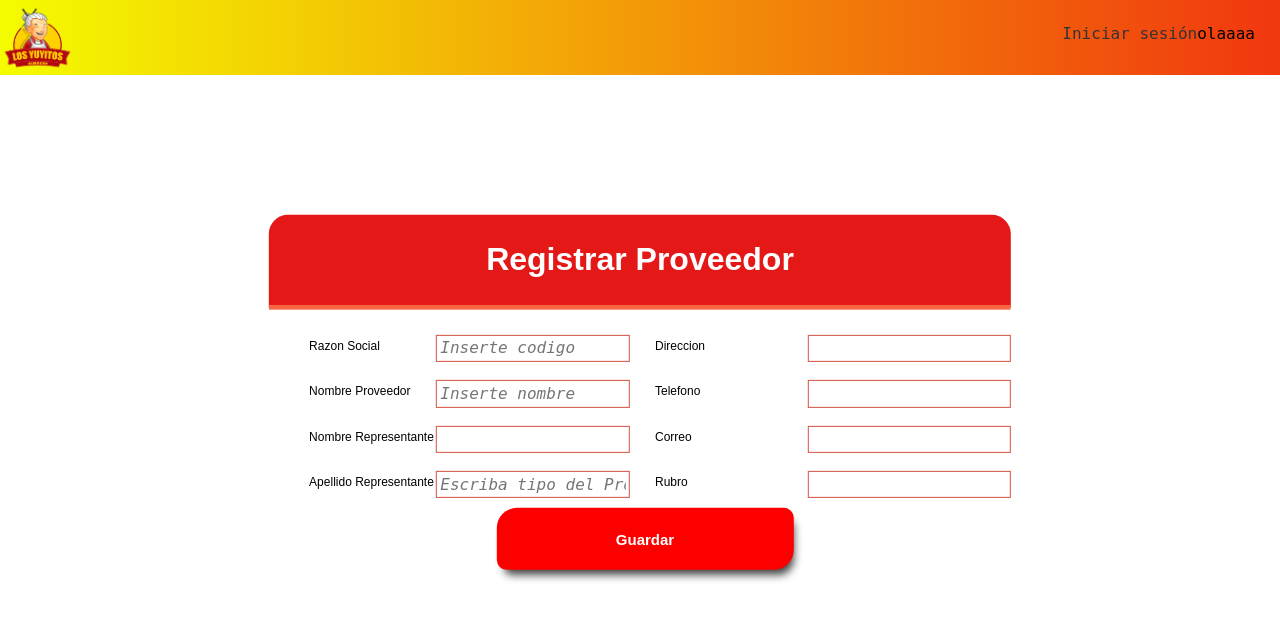
After one commit to lzbthbrq/proyectoDuoc, a Django app: page /yuyos/Registro_proveedor in a window 1280 px wide. The commit adds this page. Shown: the top 620 px of the page. Run offline with Django 3.2, Linux system fonts and the light colour scheme; some libraries are stand-ins or nearby versions.

Commit message:
registrar eliminar modificar listar

```diff
--- /dev/null
+++ b/yuyos/templates/Registro_proveedor.html
@@ -0,0 +1,46 @@
+{% extends "base.html" %}
+{% load static %}
+{% block contenido%}
+
+		<div style="width: 55%;">
+			<form action="" id="Registro_proveedor" method="POST">
+				{% csrf_token %}
+				<div id="formulario">
+					<h1>Registrar Proveedor</h1>
+				</div>
+				<div class="central">
+					<div class="boxdere">
+						<label for="razon_social">Razon Social</label>
+						<input placeholder="Inserte codigo" name="razon_social" type="number"     id="tabla">
+
+						<label for="nombre_prov">Nombre Proveedor</label>
+						<input placeholder="Inserte nombre" name="nombre_prov" type="text"     id="tabla">
+
+						<label for="Nombre_Representante">Nombre Representante</label>
+						<input  name="Nombre_Representante" type="text"     id="tabla">
+
+						<label for="Representante_Apellido">Apellido Representante</label>
+						<input placeholder="Escriba tipo del Producto" name="Representante_Apellido" type="text" id="tabla">
+
+					</div>
+
+					<div class="boxizquie">
+						<label for="direccion">Direccion</label>
+						<input name="direccion" type="text" id="rsocial">
+
+						<label for="telefono">Telefono</label>
+                        <input name="telefono" type="number" id="rsocial">
+
+                        <label for="correo">Correo</label>
+						<input name="correo" type="text" id="rsocial">
+
+						<label for="rubro">Rubro</label>
+						<input name="rubro" type="number" id="tabla">
+					</div>
+				</div>
+				<center>
+				<button name="registrar" type="submit" id="button" >Guardar</button>
+				</center>
+			</div>
+			</form>
+{% endblock %}
--- a/yuyos/templates/index.html
+++ b/yuyos/templates/index.html
@@ -25,7 +25,8 @@
                       <img class="project__image" src="{% static 'img/proveedor.png' %}" />
                       <p>PROVEEDORES</p>
                       <div class="grid__overlay">
-                        <button class="viewbutton"><a style="text-decoration: none;" href="registar_proveedor.html">Proveedor</a></button>
+                        <button class="viewbutton"><a style="text-decoration: none;" href="Registro_proveedor">Proveedor</a></button>
+                        <button class="viewbutton"><a style="text-decoration: none;" href="{% url 'Lista_proveedores' %}">Lista Proveedores</a></button>
                       </div>
                     </div>
 
--- a/yuyos/urls.py
+++ b/yuyos/urls.py
@@ -1,9 +1,13 @@
 from django.urls import path, re_path
-from .views import index, Registro_pago_cm,Registro_producto
+from .views import index, Registro_pago_cm,Registro_producto,Registro_proveedor,Eliminar_proveedor,Modificar_proveedor,Lista_proveedores
 from . import views
 
 urlpatterns = [
     path('',index,name='index'),
     path('Registro_pago_cm',Registro_pago_cm,name='Registro_pago_cm'),
-    path('Registro_producto',Registro_producto,name='Registro_producto')
+    path('Registro_producto',Registro_producto,name='Registro_producto'),
+    path('Registro_proveedor',Registro_proveedor,name='Registro_proveedor'),
+    path('Eliminar_proveedor/<razon_social>/', Eliminar_proveedor, name='Eliminar_proveedor'),
+    path('Modificar_proveedor/<razon_social>/', Modificar_proveedor, name='Modificar_proveedor'),
+    path('Lista_proveedores', Lista_proveedores, name='Lista_proveedores')
 ]
--- a/yuyos/views.py
+++ b/yuyos/views.py
@@ -1,6 +1,7 @@
 from django.shortcuts import render
 from django.views import generic
 from .models import Cliente_Moroso,Boleta,Ficha_Cliente_Moroso,Pago_Cliente_Moroso,Producto,Proveedor
+from django.contrib import messages
 
 def index(request):
     return render(request,'index.html',)
@@ -30,3 +31,67 @@ def Registro_producto(request):
         Produ.save()
 
     return render(request, 'Registro_producto.html',variables)
+
+def Registro_proveedor(request):
+
+    if request.POST:
+        Prove = Proveedor()
+        Prove.razon_social = request.POST.get('razon_social')
+        Prove.nombre_prov = request.POST.get('nombre_prov')
+        Prove.Nombre_Representante = request.POST.get('Nombre_Representante')
+        Prove.Representante_Apellido = request.POST.get('Representante_Apellido')
+        Prove.direccion = request.POST.get('direccion')
+        Prove.telefono = request.POST.get('telefono')
+        Prove.correo = request.POST.get('correo')
+        Prove.rubro = request.POST.get('rubro')
+
+        try:
+            Prove.save()
+            mensaje = "Se ha guardado el producto correctamente"
+            messages.success(request, mensaje)
+        except:
+            mensaje = "Se ha guardado el producto correctamente"
+            messages.error(request, mensaje)
+    return render(request, 'Registro_proveedor.html')
+
+def Eliminar_proveedor(request,razon_social,*args, **kwargs):
+        prove = Proveedor.objects.get(razon_social=razon_social)
+
+        try:
+            prove.delete(*args, **kwargs)
+            mensaje = "Eliminado Correctamente"
+            messages.success(request, mensaje)
+        except:
+            mensaje = "No se ha podido eliminar"
+            messages.error(request, mensaje)
+        return render('Lista_proveedores')
+
+def Modificar_proveedor(request,razon_social):
+    Prove = Proveedor.objects.get(razon_social=razon_social)
+
+    if request.POST:
+        Prove=razon_social()
+        Prove.razon_social = request.POST.get('razon_social')
+        Prove.nombre_prov = request.POST.get('nombre_prov')
+        Prove.Nombre_Representante = request.POST.get('Nombre_Representante')
+        Prove.Representante_Apellido = request.POST.get('Representante_Apellido')
+        Prove.direccion = request.POST.get('direccion')
+        Prove.telefono = request.POST.get('telefono')
+        Prove.correo = request.POST.get('correo')
+        Prove.rubro = request.POST.get('rubro')
+
+        try:
+            Prove.save()
+            mensaje = 'Proveedor Guardado Correctamente'
+            messages.success(request, mensaje)
+        except:
+            mensaje = 'No se pudo Guardar'
+            messages.error(request, mensaje)
+
+
+def Lista_proveedores(request):
+    Prove = Proveedor.objects.all()
+
+    return render(request, 'Lista_proveedores.html', {
+        'Prove': Prove
+    })
```
Also changed, not shown: yuyos/templates/Lista_proveedores.html (added, +39 -0 lines).
